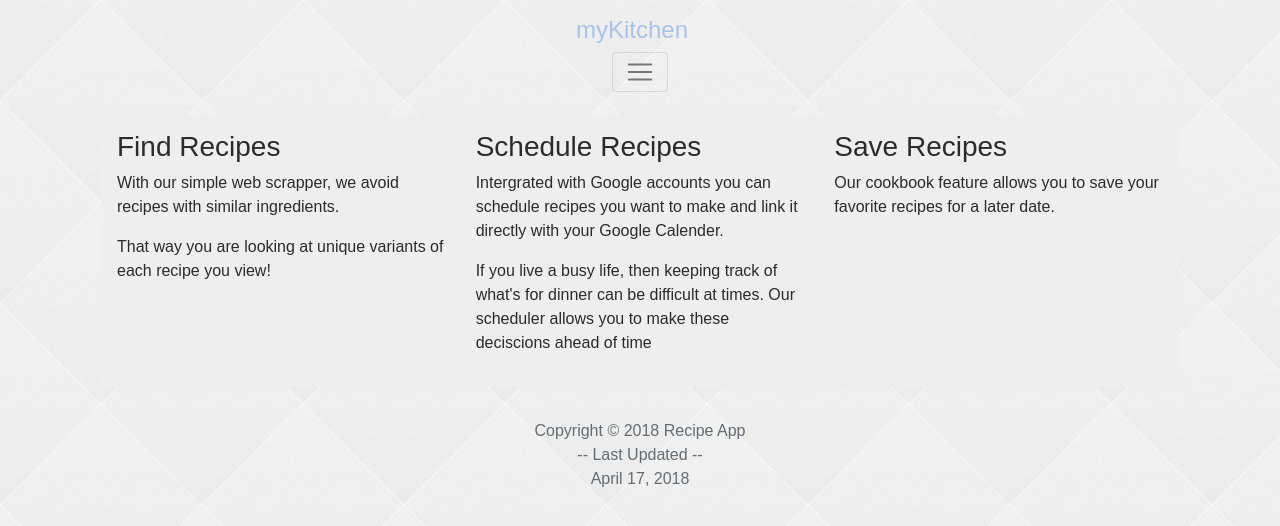
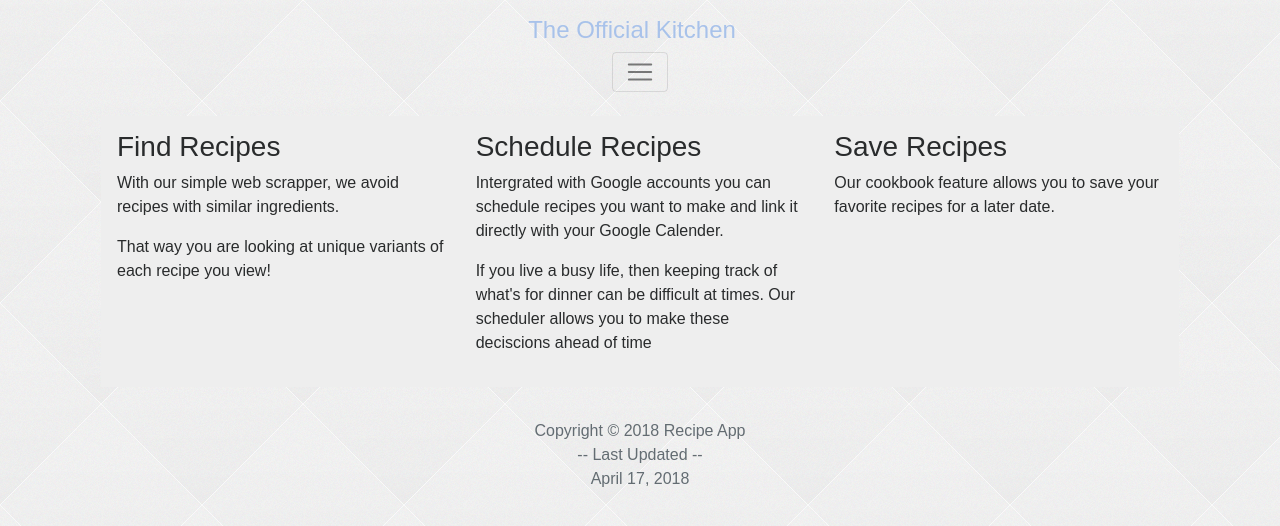
Before and after one commit to Piedesert/my-kitchen, a React (Create React App) app: page / in a window 1280 px wide. Shown: the top 526 px of the page. Built offline with nearby package versions, Linux system fonts and the light colour scheme; some icons are missing.

Commit message:
Commit Message

```diff
--- a/src/App.js
+++ b/src/App.js
@@ -20,7 +20,7 @@ class App extends Component {
 			<nav class = "navbar navbar-fixed-top navbar-expand-lg navbar-light bg-dark">
 				<div class = "container-fluid">
 
-					<a id = "recipeNavTitle" class = "navbar-brand" href = "/home">myKitchen</a>
+					<a id = "recipeNavTitle" class = "navbar-brand" href = "/home">The Official Kitchen</a>
 					<button class = "navbar-toggler" type = "button" data-toggle = "collapse" data-target = "#navbarResponsive"
 					aria-controls = "navbarResponsive" aria-expanded = "false" aria-label = "Toggle navigation">
 						<span class = "navbar-toggler-icon"></span>
```
